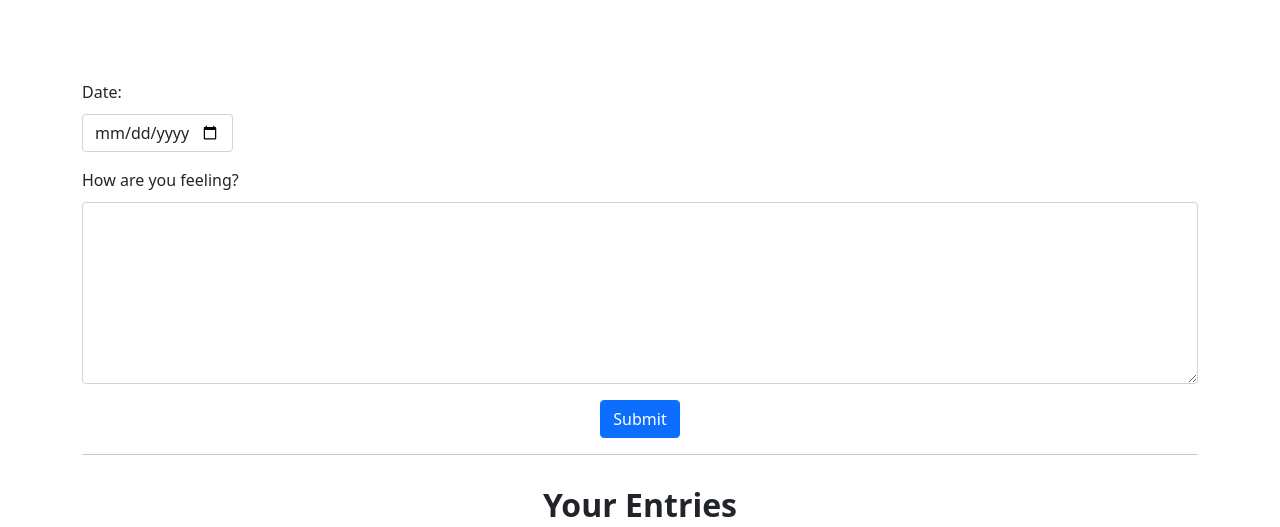
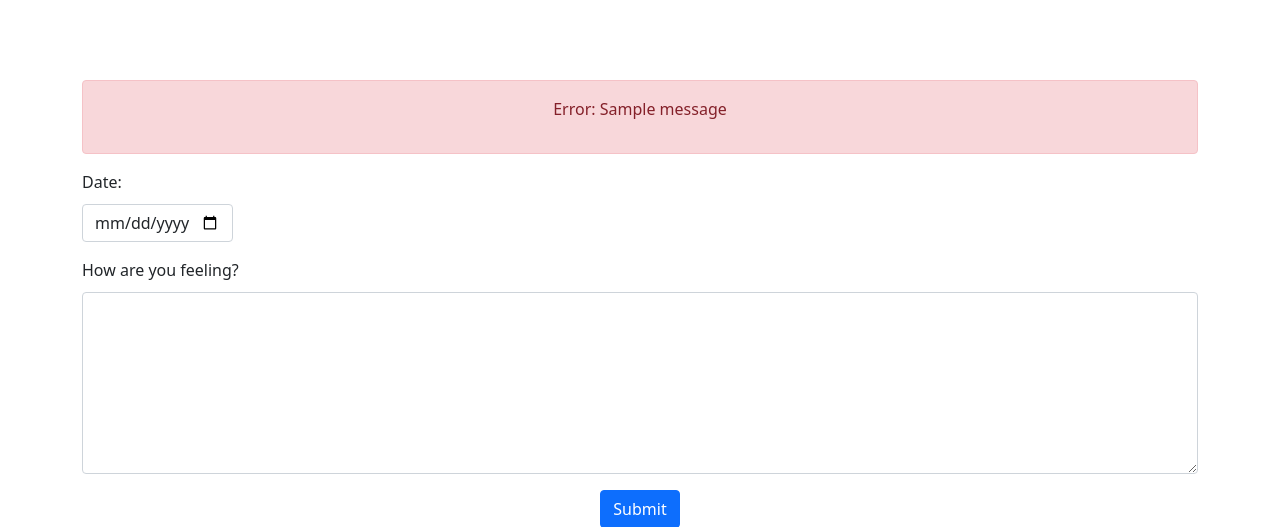
Before and after one commit to jliu0327/mental_health_tracker, a Flask app: page /entry in a window 1280 px wide. Shown: the part 64-591 px from the top of the page. Run offline with Flask 3, Linux system fonts and the light colour scheme; a user stored in the database is signed in; tables that the repository leaves empty hold one stand-in row (values such as "Sample post"); one stand-in notice (Sample message) is shown.

Commit message:
new html and fixed flash error message

```diff
--- a/templates/journal.html
+++ b/templates/journal.html
@@ -5,6 +5,16 @@
 {% endblock %}
 
 {% block main %}
+    {% with messages = get_flashed_messages() %}
+        {% if messages %}
+            <div class="alert alert-danger text-center">
+                {% for message in messages %}
+                    <p>Error: {{ message }}</p>
+                {% endfor %}
+            </div>
+        {% endif %}
+    {% endwith %}
+
     <form action="/entry" method="post">
         <div style="text-align: left; padding-bottom: 10px;">Date:</div>
         <div class="mb-3">
--- a/templates/login.html
+++ b/templates/login.html
@@ -8,10 +8,13 @@
     {% with messages = get_flashed_messages() %}
         {% if messages %}
             <div class="alert alert-danger text-center">
-                This is a test alert
+                {% for message in messages %}
+                    <p>Error: {{ message }}</p>
+                {% endfor %}
             </div>
         {% endif %}
     {% endwith %}
+
 
     <form action="/login" method="post">
         <h2 style="margin-bottom: 2rem;">Welcome! Please log in or register to continue</h2>
--- /dev/null
+++ b/templates/mood.html
@@ -0,0 +1 @@
+{% extends "layout.html" %}
--- a/templates/register.html
+++ b/templates/register.html
@@ -9,7 +9,7 @@
         {% if messages %}
             <div class="alert alert-danger text-center">
                 {% for message in messages %}
-                    <p>{{ message }}</p>
+                    <p>Error: {{ message }}</p>
                 {% endfor %}
             </div>
         {% endif %}
```
